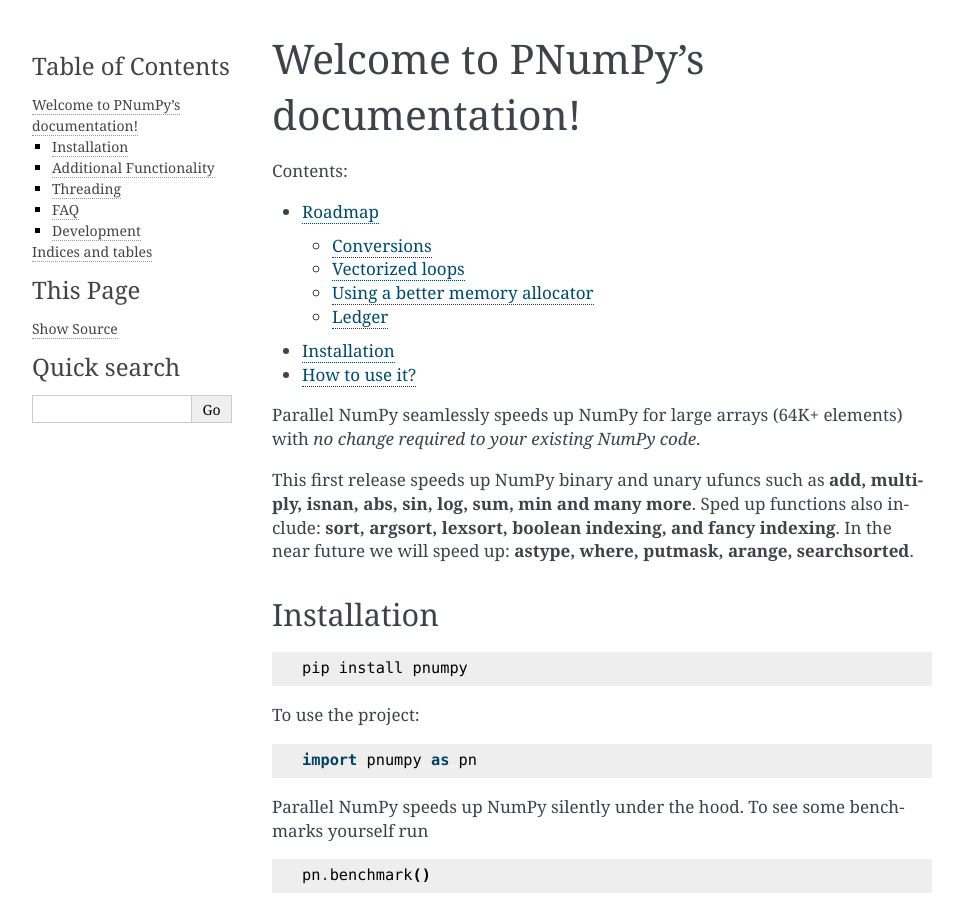
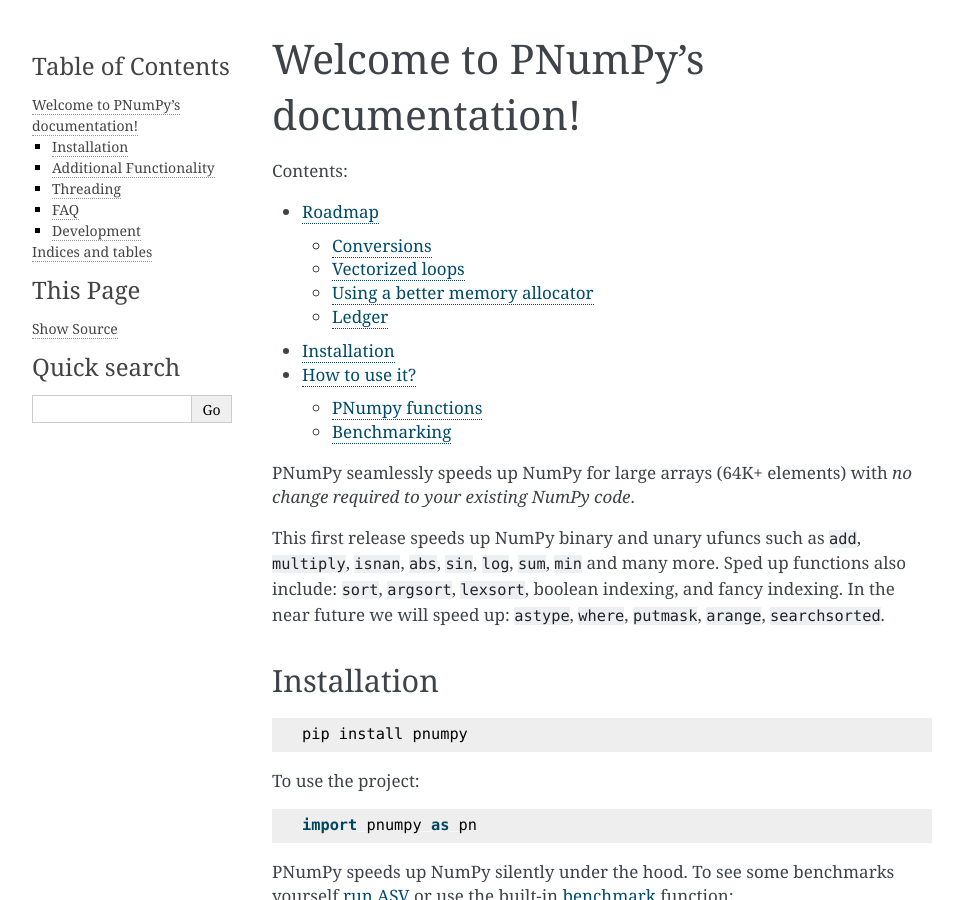
Before and after one commit to Quansight/pnumpy, a Sphinx documentation site: the page built from doc_src/source/index.rst, in a window 1280 px wide and 900 px high. Shown: the whole window, without its empty margins (148-1111 px from the left). Built offline with Sphinx 7.4.7, drawn with Linux system fonts in a browser that asks for light colours; some of the changed text lies outside the part shown.

Commit message:
DOC: add documentation of benchmark

```diff
--- a/doc_src/source/conf.py
+++ b/doc_src/source/conf.py
@@ -33,6 +33,7 @@
 extensions = [
     'sphinx.ext.autodoc',
     'sphinx.ext.autosummary',
+    'sphinx.ext.napoleon',
 ]
 
 # Add any paths that contain templates here, relative to this directory.
--- a/doc_src/source/index.rst
+++ b/doc_src/source/index.rst
@@ -4,7 +4,7 @@
    contain the root `toctree` directive.
 
 Welcome to PNumPy's documentation!
-=============================================
+==================================
 
 .. toctree::
     :maxdepth: 2
@@ -14,11 +14,14 @@
     installation
     use
 
-Parallel NumPy seamlessly speeds up NumPy for large arrays (64K+ elements) with *no change required to your existing NumPy code*.
+PNumPy seamlessly speeds up NumPy for large arrays (64K+ elements) with *no
+change required to your existing NumPy code*.
 
-This first release speeds up NumPy binary and unary ufuncs such as **add, multiply, isnan, abs, sin, log, sum, min and many more**.
-Sped up functions also include: **sort, argsort, lexsort, boolean indexing, and fancy indexing**.
-In the near future we will speed up: **astype, where, putmask, arange, searchsorted**.
+This first release speeds up NumPy binary and unary ufuncs such as ``add``,
+``multiply``, ``isnan``, ``abs``, ``sin``, ``log``, ``sum``, ``min`` and many more.
+Sped up functions also include: ``sort``, ``argsort``, ``lexsort``, boolean indexing, and
+fancy indexing.  In the near future we will speed up: ``astype``, ``where``, ``putmask``,
+``arange``, ``searchsorted``.
 
 Installation
 ------------
@@ -34,7 +37,9 @@
    import pnumpy as pn
 
 
-Parallel NumPy speeds up NumPy silently under the hood.  To see some benchmarks yourself run
+PNumPy speeds up NumPy silently under the hood.  To see some benchmarks
+yourself :ref:`run ASV <benchmarking_asv>` or use the built-in :ref:`benchmark
+<benchmarking>` function:
 
 .. code-block:: python
 
@@ -73,6 +81,7 @@
 PNumPy uses a combination of threads and 256 bit vector intrinsics to speed up calculations.  By default most operations will only use 3 additional worker threads in combination with the main python thread for a total 4.  Large arrays are divided up into 16K chunks and threads are assigned to maintain cache coherency.  More threads are dynamically deployed for more intensive CPU problems like **np.sin**.  Users can customize threading.  The example below shows how 4 threads can work together to quadruple the effective L2 cache size.
 
 .. image:: ../images/threading_npadd.PNG
+
 
 FAQ
 ---
--- a/src/pnumpy/__init__.py
+++ b/src/pnumpy/__init__.py
@@ -30,7 +30,7 @@
     'thread_enable', 'thread_disable', 'thread_isenabled', 'thread_getworkers', 'thread_setworkers', 'thread_zigzag',
     'ledger_enable', 'ledger_disable', 'ledger_isenabled', 'ledger_info',
     'recycler_enable', 'recycler_disable', 'recycler_isenabled', 'recycler_info',
-    'timer_gettsc','timer_getutc']
+    'timer_gettsc','timer_getutc', 'benchmark']
 
 import numpy as np
 import numpy.core._multiarray_umath as umath
```
Also changed, not shown: other parts of doc_src/source/index.rst (+3 -0 lines), doc_src/source/benchmarking_asv.rst (added, +18 -0 lines), doc_src/source/use.rst (+12 -1 lines), 1 other file.
